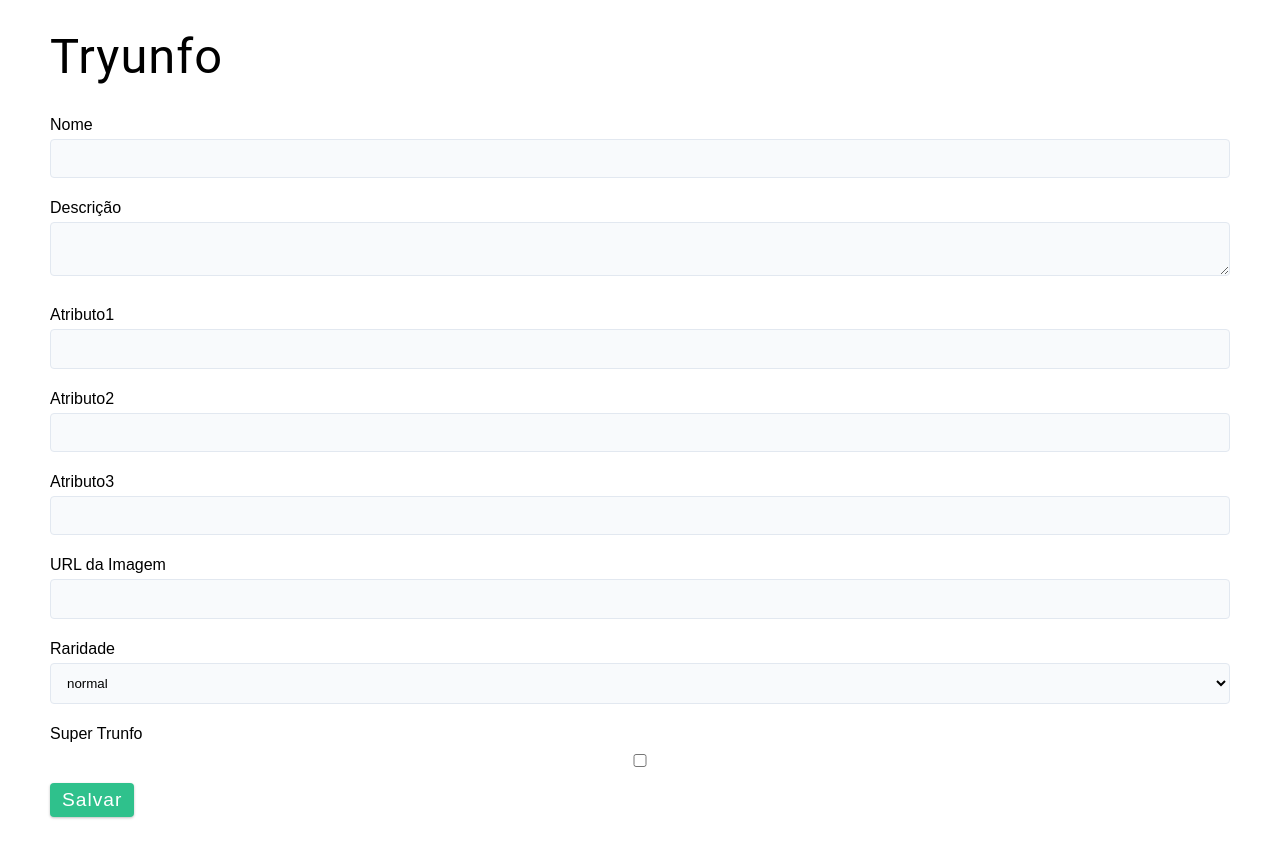
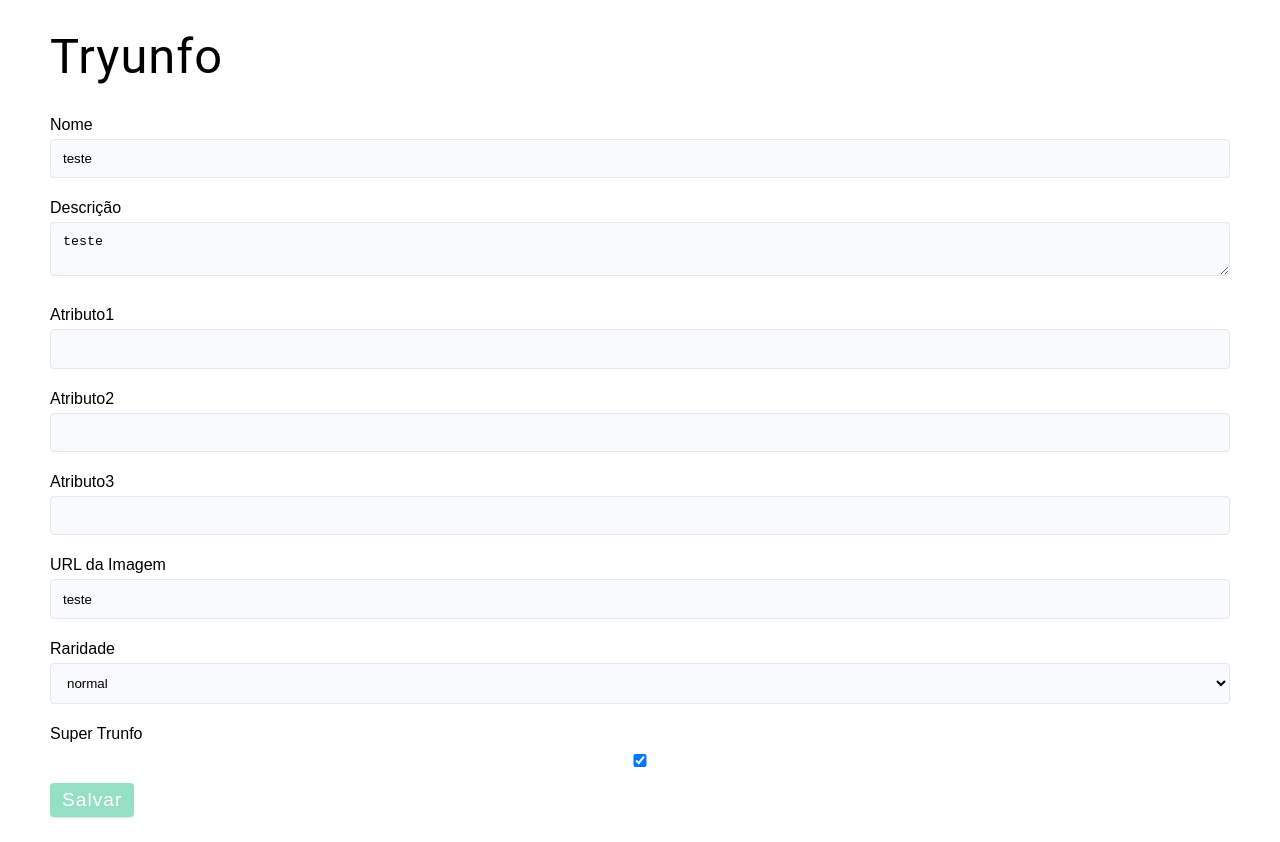
Before and after one commit to erik-ymmt/tryunfo-trybe-project, a React (Create React App) app: page / in a window 1280 px wide. Built offline with nearby package versions, Linux system fonts and the light colour scheme.

Commit message:
add all props - Requirement 2

```diff
--- a/src/App.js
+++ b/src/App.js
@@ -6,7 +6,20 @@ class App extends React.Component {
     return (
       <div>
         <h1>Tryunfo</h1>
-        <Form />
+        <Form
+          cardName="teste"
+          cardDescription="teste"
+          cardAttr1
+          cardAttr2
+          cardAttr3
+          cardImage="teste"
+          cardRare
+          cardTrunfo
+          hasTrunfo
+          isSaveButtonDisabled
+          onInputChange
+          onSaveButtonClick
+        />
       </div>
     );
   }
--- a/src/components/Form.js
+++ b/src/components/Form.js
@@ -1,11 +1,12 @@
 import React from 'react';
+import PropTypes from 'prop-types';
 
 class Form extends React.Component {
   render() {
     const {
       cardName, cardDescription, cardAttr1, cardAttr2, cardAttr3,
-      cardImage, cardRare, cardTrunfo, hasTrunfo, isSaveButtonDisabled,
-      onInputChange, onSaveButtonClick
+      cardImage, cardRare, cardTrunfo, /* hasTrunfo, */ isSaveButtonDisabled,
+      onInputChange, onSaveButtonClick,
     } = this.props;
     return (
       <div className="form-container">
@@ -14,13 +15,16 @@ class Form extends React.Component {
           <input
             type="text"
             data-testid="name-input"
-            value={ cardDescription }
+            value={ cardName }
+            onChange={ onInputChange }
           />
         </label>
         <label htmlFor="description">
           Descrição
           <textarea
             data-testid="description-input"
+            value={ cardDescription }
+            onChange={ onInputChange }
           />
         </label>
         <label htmlFor="attr1">
@@ -28,6 +32,8 @@ class Form extends React.Component {
           <input
             type="number"
             data-testid="attr1-input"
+            value={ cardAttr1 }
+            onChange={ onInputChange }
           />
         </label>
         <label htmlFor="attr2">
@@ -35,6 +41,8 @@ class Form extends React.Component {
           <input
             type="number"
             data-testid="attr2-input"
+            value={ cardAttr2 }
+            onChange={ onInputChange }
           />
         </label>
         <label htmlFor="attr3">
@@ -42,6 +50,8 @@ class Form extends React.Component {
           <input
             type="number"
             data-testid="attr3-input"
+            value={ cardAttr3 }
+            onChange={ onInputChange }
           />
         </label>
         <label htmlFor="img">
@@ -49,11 +59,18 @@ class Form extends React.Component {
           <input
             type="text"
             data-testid="image-input"
+            value={ cardImage }
+            onChange={ onInputChange }
           />
         </label>
         <label htmlFor="rarity">
           Raridade
-          <select data-testid="rare-input" id="rarity">
+          <select
+            data-testid="rare-input"
+            id="rarity"
+            value={ cardRare }
+            onChange={ onInputChange }
+          >
             <option value="normal"> normal </option>
             <option value="raro"> raro </option>
             <option value="muito raro"> muito raro </option>
@@ -64,11 +81,15 @@ class Form extends React.Component {
           <input
             type="checkbox"
             data-testid="trunfo-input"
+            checked={ cardTrunfo }
+            onChange={ onInputChange }
           />
         </label>
         <button
           type="button"
           data-testid="save-button"
+          disabled={ isSaveButtonDisabled }
+          onClick={ onSaveButtonClick }
         >
           Salvar
         </button>
@@ -77,4 +98,19 @@ class Form extends React.Component {
   }
 }
 
+Form.propTypes = {
+  cardName: PropTypes.string.isRequired,
+  cardDescription: PropTypes.string.isRequired,
+  cardAttr1: PropTypes.string.isRequired,
+  cardAttr2: PropTypes.string.isRequired,
+  cardAttr3: PropTypes.string.isRequired,
+  cardImage: PropTypes.string.isRequired,
+  cardRare: PropTypes.string.isRequired,
+  cardTrunfo: PropTypes.bool.isRequired,
+  hasTrunfo: PropTypes.bool.isRequired,
+  isSaveButtonDisabled: PropTypes.bool.isRequired,
+  onInputChange: PropTypes.func.isRequired,
+  onSaveButtonClick: PropTypes.func.isRequired,
+};
+
 export default Form;
--- a/src/styles.css
+++ b/src/styles.css
@@ -1,3 +1,5 @@
+/* Referência: Arquivo cedido por Thiago Braddock */
+
 /* reset */
 * {
   box-sizing: border-box;
```
